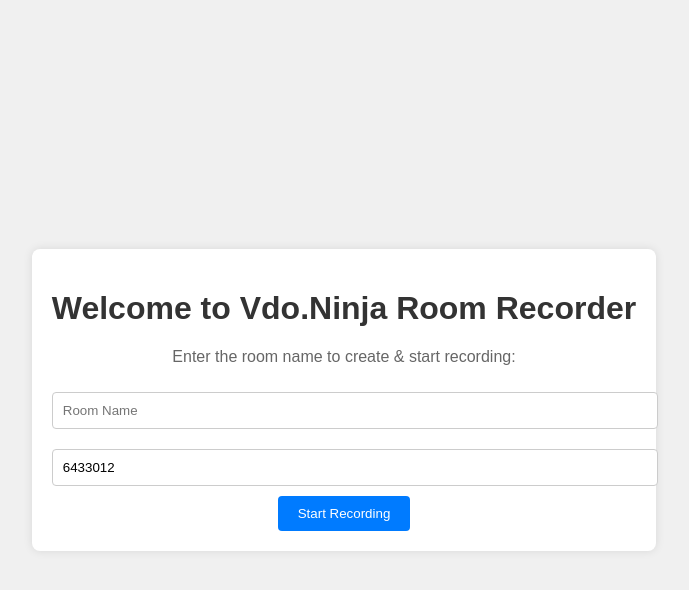
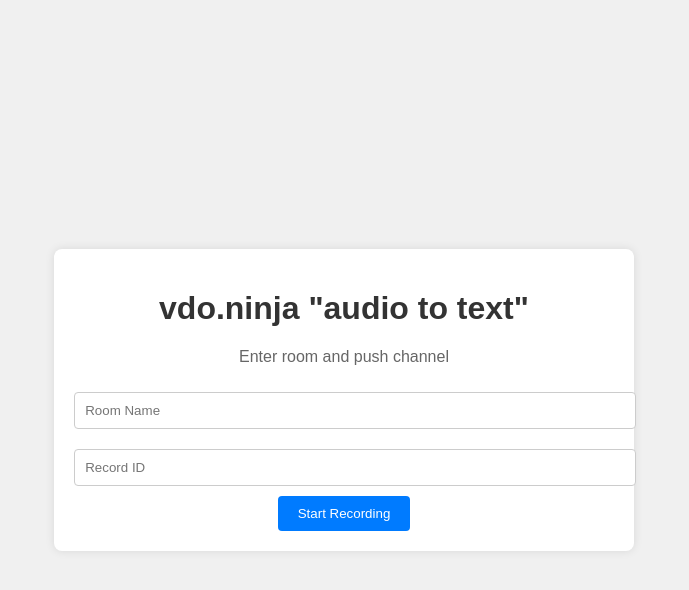
Before and after one commit to steveseguin/raspberry_ninja, a FastAPI app: page / in a window 1280 px wide. Shown: the top 590 px of the page, without its empty margins (296-985 px from the left). Run offline with FastAPI, Linux system fonts and the light colour scheme.

Commit message:
WebRTC vdo.ninja record to whisper & IA service

```diff
--- a/record.py
+++ b/record.py
@@ -1,14 +1,14 @@
 #!/usr/bin/env python3
-from fastapi import FastAPI, Request, Form
+from fastapi import FastAPI, Request, Form, HTTPException
 from fastapi.responses import HTMLResponse
 from fastapi.templating import Jinja2Templates
 import whisper
 import subprocess
-import asyncio
 import random
 import os
 import logging
 import glob
+import argparse
 
 # Configurer la journalisation
 logging.basicConfig(level=logging.INFO)
@@ -18,17 +18,19 @@
 templates = Jinja2Templates(directory="templates")
 model = whisper.load_model("small")
 
-def generate_record_id():
-    # Generate and return a unique record ID
-    return str(random.randint(1000000, 9999999))
+@app.get("/", response_class=HTMLResponse)
+async def index(request: Request, room: str = "", record: str = ""):
+    logger.info("Serving index page with room: %s (%s)", room, record)
+    return templates.TemplateResponse("index.html", {"request": request, "room": room, "record": record})
 
-@app.get("/", response_class=HTMLResponse)
-async def index(request: Request, room: str = ""):
-    logger.info("Serving index page with room: %s", room)
-    return templates.TemplateResponse("index.html", {"request": request, "room": room, "generate_record_id": generate_record_id})
+@app.api_route("/rec", methods=["GET", "POST"])
+async def start_recording(request: Request, room: str = Form(None), record: str = Form(None)):
+    room = room or request.query_params.get("room")
+    record = record or request.query_params.get("record")
 
-@app.post("/rec")
-async def start_recording(request: Request, room: str = Form(...), record: str = Form(...)):
+    if not room or not record:
+        raise HTTPException(status_code=400, detail="Room and record parameters must not be empty")
+
     logger.info("Starting recording for room: %s with record ID: %s", room, record)
 
     # Créer un pipe pour rediriger les logs de publish.py
@@ -83,5 +85,12 @@
 
 if __name__ == "__main__":
     import uvicorn
+
+    # Définir les arguments de la ligne de commande
+    parser = argparse.ArgumentParser(description="Démarrer le serveur FastAPI avec des paramètres personnalisés.")
+    parser.add_argument("--host", type=str, default="0.0.0.0", help="Adresse hôte pour le serveur FastAPI.")
+    parser.add_argument("--port", type=int, default=8000, help="Port pour le serveur FastAPI.")
+    args = parser.parse_args()
+
     logger.info("Starting FastAPI server")
-    uvicorn.run(app, host="0.0.0.0", port=8000)
+    uvicorn.run(app, host=args.host, port=args.port)
--- a/templates/index.html
+++ b/templates/index.html
@@ -1,7 +1,7 @@
 <!DOCTYPE html>
 <html>
 <head>
-    <title>Record Vdo.Ninja Room</title>
+    <title>Vdo.Ninja Audio to Text</title>
     <style>
         body {
             font-family: Arial, sans-serif;
@@ -48,11 +48,11 @@
 </head>
 <body>
     <div class="container">
-        <h1>Welcome to Vdo.Ninja Room Recorder</h1>
-        <p>Enter the room name to create & start recording:</p>
+        <h1>vdo.ninja "audio to text"</h1>
+        <p>Enter room and push channel</p>
         <form action="/rec" method="post">
             <input type="text" name="room" placeholder="Room Name"  value="{{ room }}" required>
-            <input type="text" name="record" placeholder="Record ID" value="{{ generate_record_id() }}" required>
+            <input type="text" name="record" placeholder="Record ID" value="{{ record }}" required>
             <button type="submit">Start Recording</button>
         </form>
     </div>
```
Also changed, not shown: templates/recording.html (+64 -7 lines), 1 other file.
